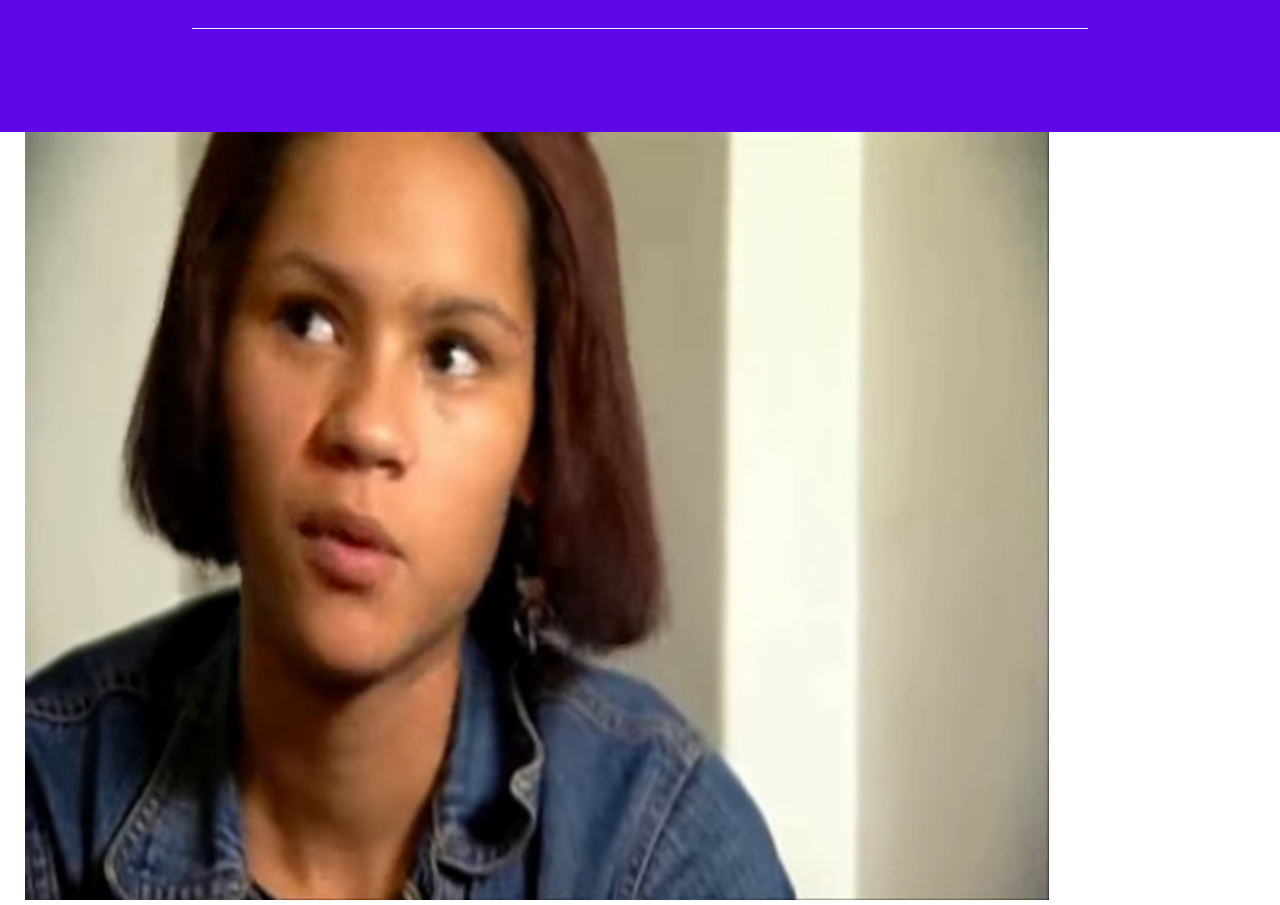
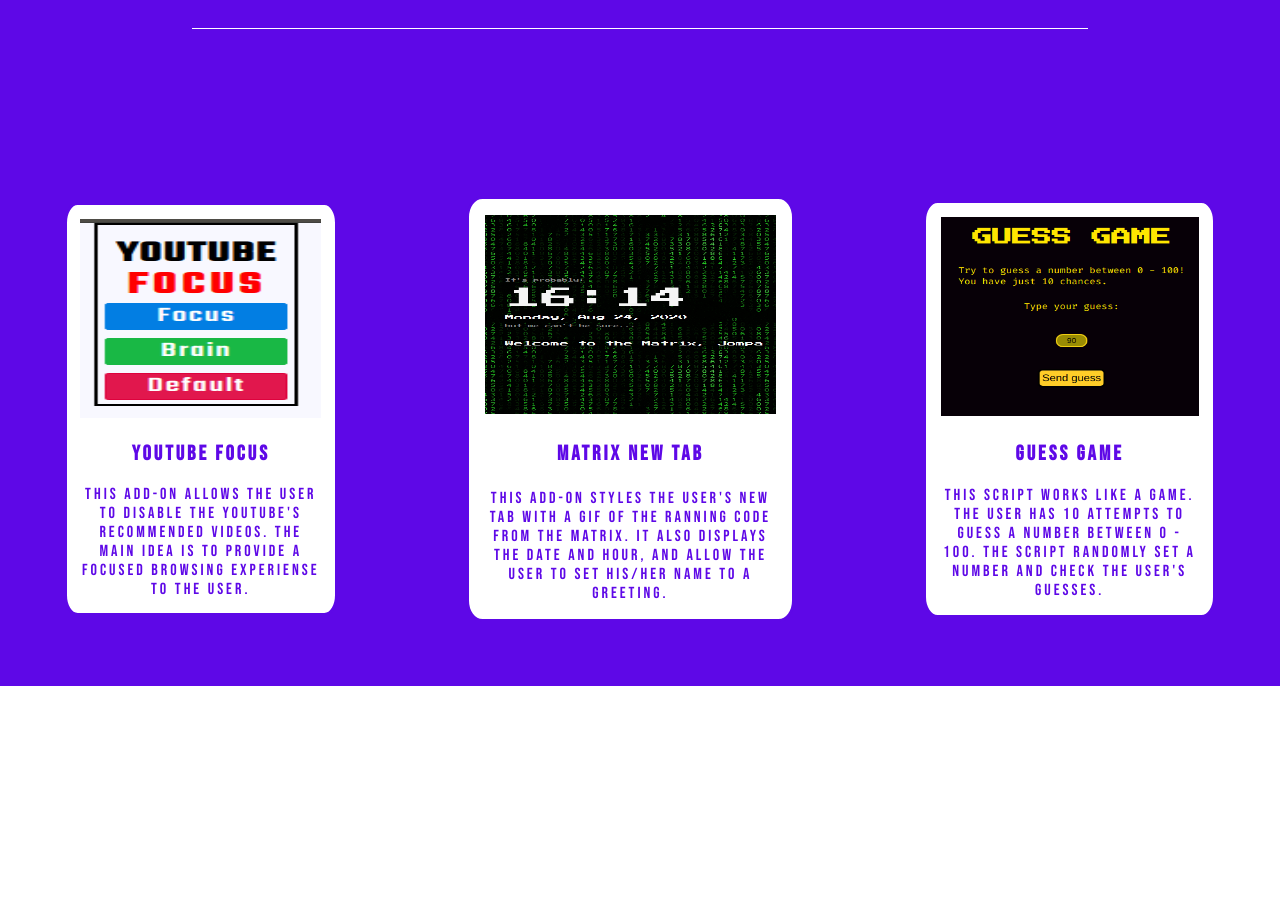
Before and after one commit to Jompa14/JoaoWebSite, a website: page src/index.html in a window 1280 px wide. Shown: the part 1580-2485 px from the top of the page. After the commit the page ends 2266 px from the top, so only its background shows below. Drawn offline with Linux system fonts and the light colour scheme.

Commit message:
began the project' section

```diff
--- a/src/index.html
+++ b/src/index.html
@@ -14,6 +14,7 @@
     <title>Jompa</title>
   </head>
   <body>
+    <div id="container">
       <header>
         <nav>
           <!-- <img src="resources/img/logo-white.png" alt="saúde no prato logo" class="logo"> -->
@@ -58,16 +59,38 @@
             alt="graduated guy.">
           </figure>
         </section>
-      <section class="progTitle">
+        <section class="section progTitle">
           <div class="line"></div>
           <h2 class="prog">Projects</h2>
           <div class="line"></div>
-
         </section>
         <section class="section sec-3">
-        <div class="banner"><img src="images/ale.png" alt="filler"></div>
-        <p>alaloaoaoaoaoaoao</p>
+          <div class="project">
+            <figure>
+              <img src="images/focus.png" alt="add-on's menu">
+            </figure>
+            <h3>Youtube Focus</h3>
+            <p>This add-on allows the user to disable the Youtube's recommended videos.
+            The main idea is to provide a focused browsing experiense to the user.</p>
+          </div>
+          <div class="project">
+            <figure>
+              <img src="images/matrix.png" alt="add-on's menu">
+            </figure>
+            <h3>Matrix New Tab</h3>
+            <p>This add-on styles the user's new tab with a gif of the ranning code from The Matrix.
+            It also displays the date and hour, and allow the user to set his/her name to a greeting.</p>
+          </div>
+          <div class="project">
+            <figure>
+              <img src="images/guess.png" alt="add-on's menu">
+            </figure>
+            <h3>Guess Game</h3>
+            <p>This script works like a game. The user has 10 attempts to guess a number between 0 - 100.
+            The script randomly set a number and check the user's guesses.</p>
+          </div>
         </section>
       </main>
+  </div>
   </body>
 </html>
--- a/src/style.css
+++ b/src/style.css
@@ -9,6 +9,11 @@
   text-decoration: none;
   font-size: 1em;
 }
+
+#container {
+    width: 100%;
+}
+
 
 header {
   width: 100%;
@@ -157,6 +162,7 @@
   max-height: 100%;
 }
 
+/* already has styling from .section line 90 */
 .sec-2 {
   background-color: #5e08e7;
   line-height: 1.5em;
@@ -202,10 +208,58 @@
   margin: 3%;
 }
 
+/* already has styling from .section line 90 */
 .sec-3 {
-
+  background-color: #5e08e7;
 }
 
+.project {
+  box-sizing: border-box;
+  background-color: #fff;
+  display: flex;
+  justify-content: space-around;
+  flex-direction: column;
+  text-align: center;
+  border: solid 3px #5e08e7;
+  border-radius: 5%;
+  margin: 5%;
+}
+
+.project:hover {
+  border: solid 3px rgb(255, 73, 237);
+  background-color: rgb(237, 237, 237);
+}
+
+.project figure {
+  box-sizing: border-box;
+  width: 90%;
+  margin: 5%;
+}
+
+.project img {
+  width: 100%;
+  max-height: 199px;
+  min-height: 199px;
+}
+
+.project h3 {
+  font-size: 1.3em;
+  color: #5e08e7;
+  padding: 2%;
+}
+
+.project p {
+  color: #5e08e7;
+  padding: 5%;
+}
+
+
+/* Small screns */
+@media only screen and (max-width: 900px) {
+  .project {
+    margin: 2%;
+  }
+}
 /* Tablets */
 @media only screen and (max-width: 768px) {
 
```
Also changed, not shown: src/images/ale.png (deleted), src/images/focus.png (added), src/images/guess.png (added), src/images/matrix.png (added). Lines whose indentation alone changed are shown as unchanged.
